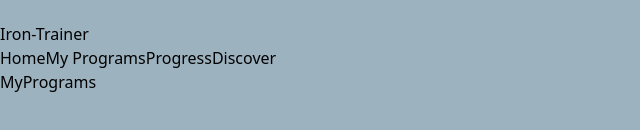
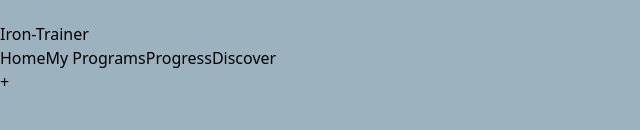
Before and after one commit to TatsatJha/Iron-Trainer, a React (Vite) app: page /programs in a window 1280 px wide. Shown: the part 342-472 px from the top of the page, without its empty margins (0-640 px from the left). Built offline with nearby package versions, Linux system fonts and the light colour scheme.

Commit message:
implement grid layout in my programs

```diff
--- a/package.json
+++ b/package.json
@@ -11,7 +11,8 @@
   },
   "dependencies": {
     "react": "^18.2.0",
-    "react-dom": "^18.2.0"
+    "react-dom": "^18.2.0",
+    "react-icons": "^5.0.1"
   },
   "devDependencies": {
     "@types/react": "^18.2.56",
--- a/src/Pages/MyPrograms.tsx
+++ b/src/Pages/MyPrograms.tsx
@@ -2,6 +2,16 @@ import React from 'react'
 
 export default function MyPrograms() {
   return (
-    <div>MyPrograms</div>
+    <>
+      <main className='h-screen w-screen bg-[#9DB2BF] mt-16 '>
+        <div className='h-screen grid grid-cols-3 pb-24'>
+          <p className='border-solid m-12 border-black border-2 bg-[#DDE6ED] '>
+
+          </p>
+
+        </div>
+        <p>+</p>
+      </main>
+    </>
   )
 }
```
Also changed, not shown: 1 other file (tests, documents, lock files or other folders).
